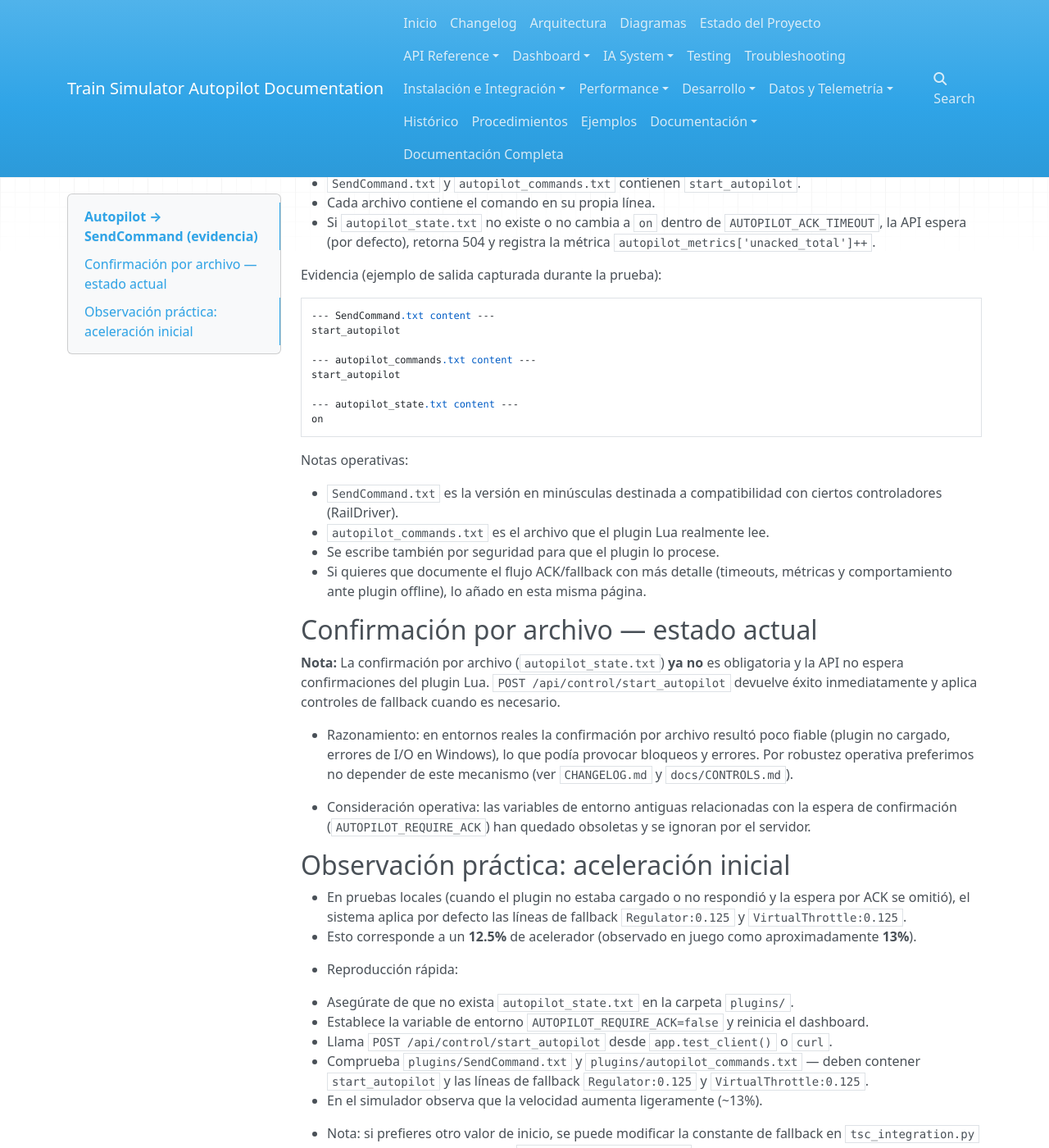
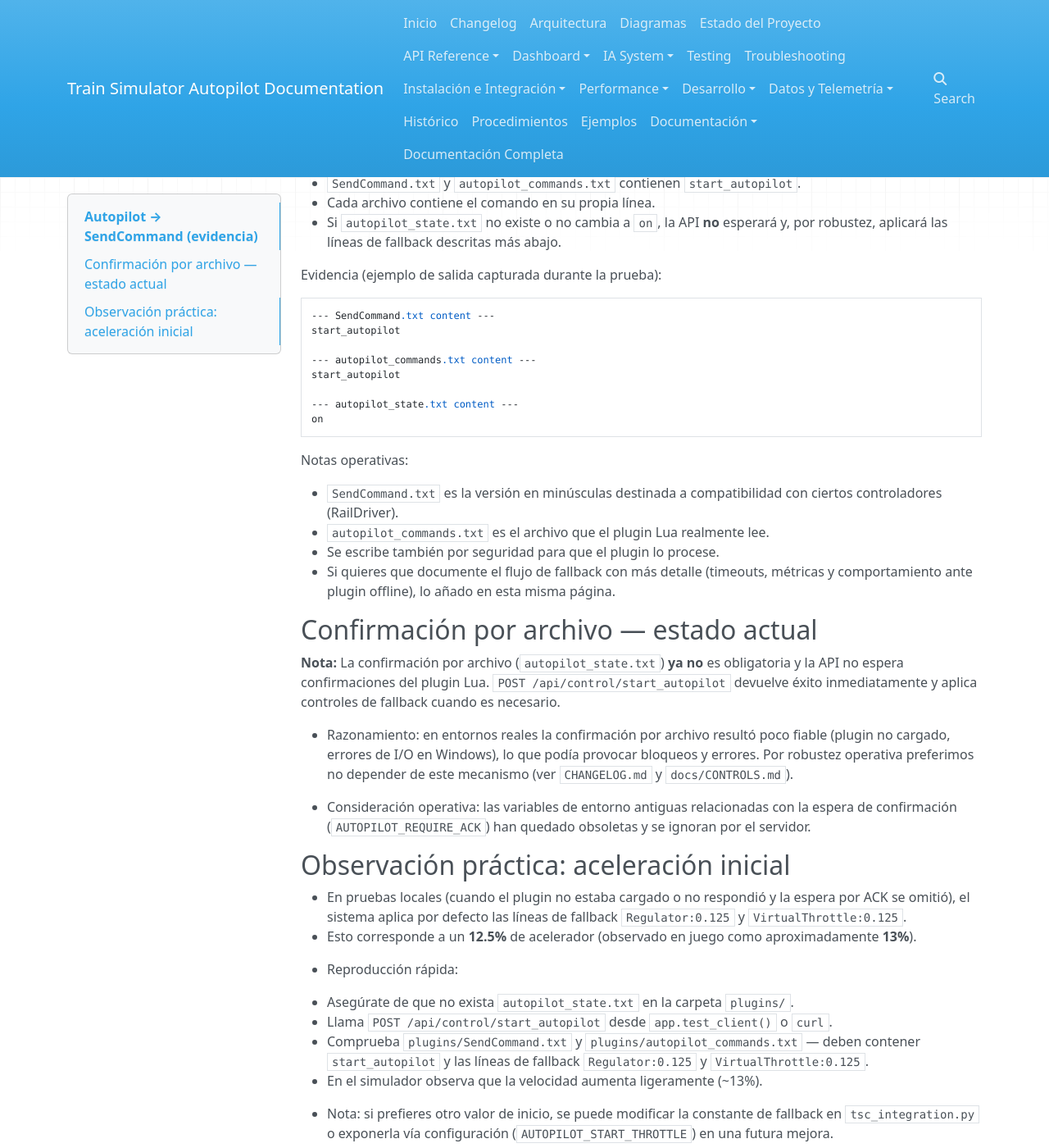
Before and after one commit to doski2/TrainSimulatorAutopilot, an MkDocs documentation site: the page built from docs/AUTOPILOT_SENDCOMMAND.md, in a window 1280 px wide and 1400 px high, scrolled down 579 px. Shown: the whole window at 82% size. Built offline with MkDocs 1.6.1, drawn with Linux system fonts in a browser that asks for light colours; nearby versions of some CDN libraries.

Commit message:
chore: purge remaining ACK remnants (docs, tests, JS, Lua); normalize wording to 'confirmación' and remove legacy env docs

```diff
--- a/docs/AUTOPILOT_SENDCOMMAND.md
+++ b/docs/AUTOPILOT_SENDCOMMAND.md
@@ -27,9 +27,7 @@ Resultado observado:
 
 - `SendCommand.txt` y `autopilot_commands.txt` contienen `start_autopilot`.
 - Cada archivo contiene el comando en su propia línea.
-- Si `autopilot_state.txt` no existe o no cambia a `on` dentro de
-  `AUTOPILOT_ACK_TIMEOUT`, la API espera (por defecto), retorna 504 y
-  registra la métrica `autopilot_metrics['unacked_total']++`.
+- Si `autopilot_state.txt` no existe o no cambia a `on`, la API **no** esperará y, por robustez, aplicará las líneas de fallback descritas más abajo.
 
 Evidencia (ejemplo de salida capturada durante la prueba):
 
@@ -50,7 +48,7 @@ Notas operativas:
   compatibilidad con ciertos controladores (RailDriver).
 - `autopilot_commands.txt` es el archivo que el plugin Lua realmente lee.
 - Se escribe también por seguridad para que el plugin lo procese.
-- Si quieres que documente el flujo ACK/fallback con más detalle
+- Si quieres que documente el flujo de fallback con más detalle
   (timeouts, métricas y comportamiento ante plugin offline), lo añado
   en esta misma página.
 
@@ -69,8 +67,7 @@ Notas operativas:
 
 - Reproducción rápida:
   1. Asegúrate de que no exista `autopilot_state.txt` en la carpeta `plugins/`.
-  2. Establece la variable de entorno `AUTOPILOT_REQUIRE_ACK=false` y reinicia el dashboard.
-  3. Llama `POST /api/control/start_autopilot` desde `app.test_client()` o `curl`.
+  2. Llama `POST /api/control/start_autopilot` desde `app.test_client()` o `curl`.
   4. Comprueba `plugins/SendCommand.txt` y `plugins/autopilot_commands.txt` — deben contener `start_autopilot` y las líneas de fallback `Regulator:0.125` y `VirtualThrottle:0.125`.
   5. En el simulador observa que la velocidad aumenta ligeramente (~13%).
 
--- a/web_dashboard.py
+++ b/web_dashboard.py
@@ -422,7 +422,7 @@ app.config["SESSION_COOKIE_SECURE"] = False  # Para desarrollo local
 app.config["SESSION_COOKIE_HTTPONLY"] = True
 app.config["PERMANENT_SESSION_LIFETIME"] = 3600  # 1 hora
 
-# ACK support removed — no timeout variable required.
+# Confirmation-by-file support removed — no timeout variable required.
 
 # Configuración SocketIO
 SOCKETIO_CORS_ORIGINS = "*"
@@ -1598,7 +1598,7 @@ def retry_autopilot():
         except Exception:
             pass
 
-        # Forzar start sin esperar ACK
+        # Forzar start sin esperar confirmación
         try:
             autopilot_system.start()
             autopilot_system.activar_modo_automatico()
```
Also changed, not shown: docs/CONTROLS.md (+3 -3 lines), 7 other files.
